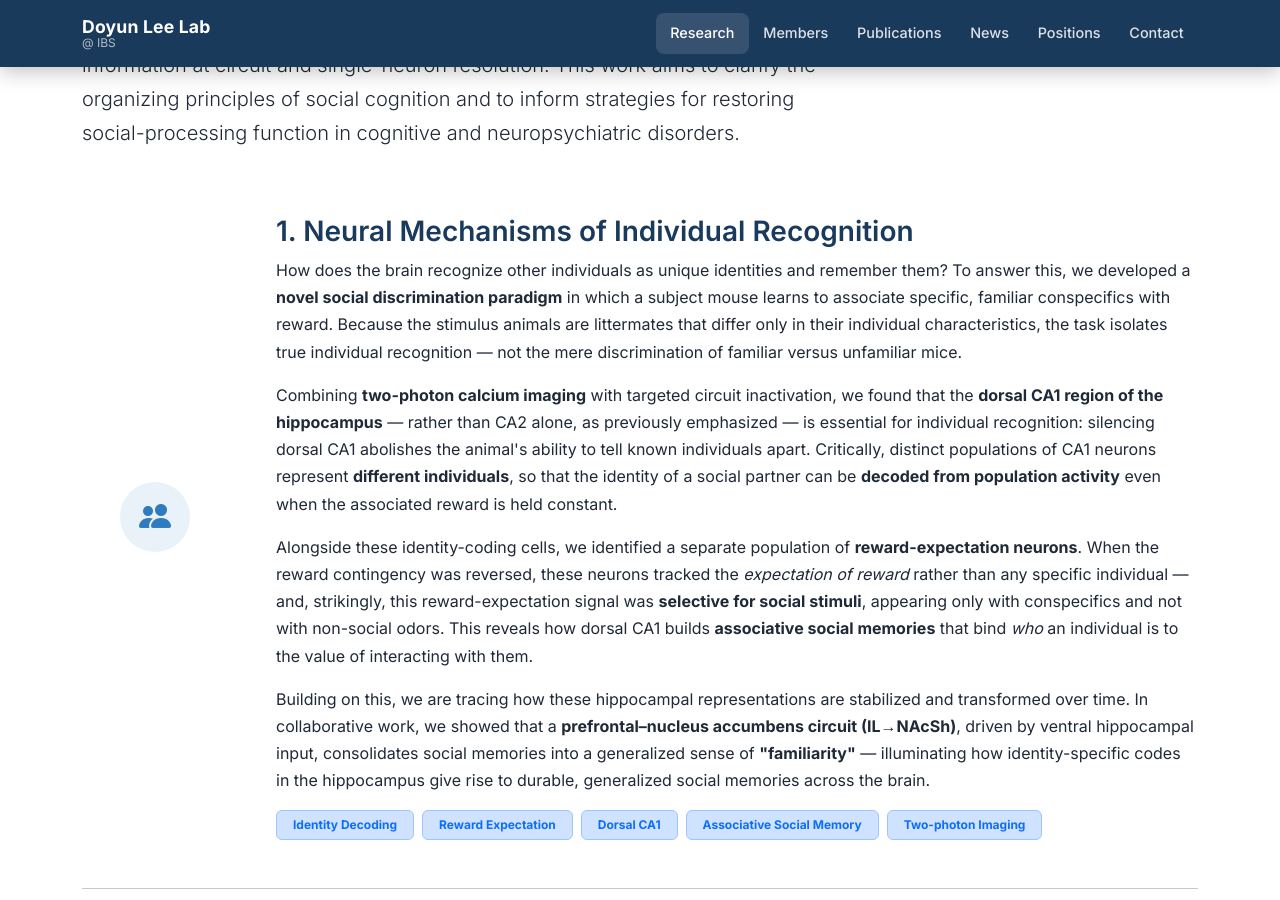
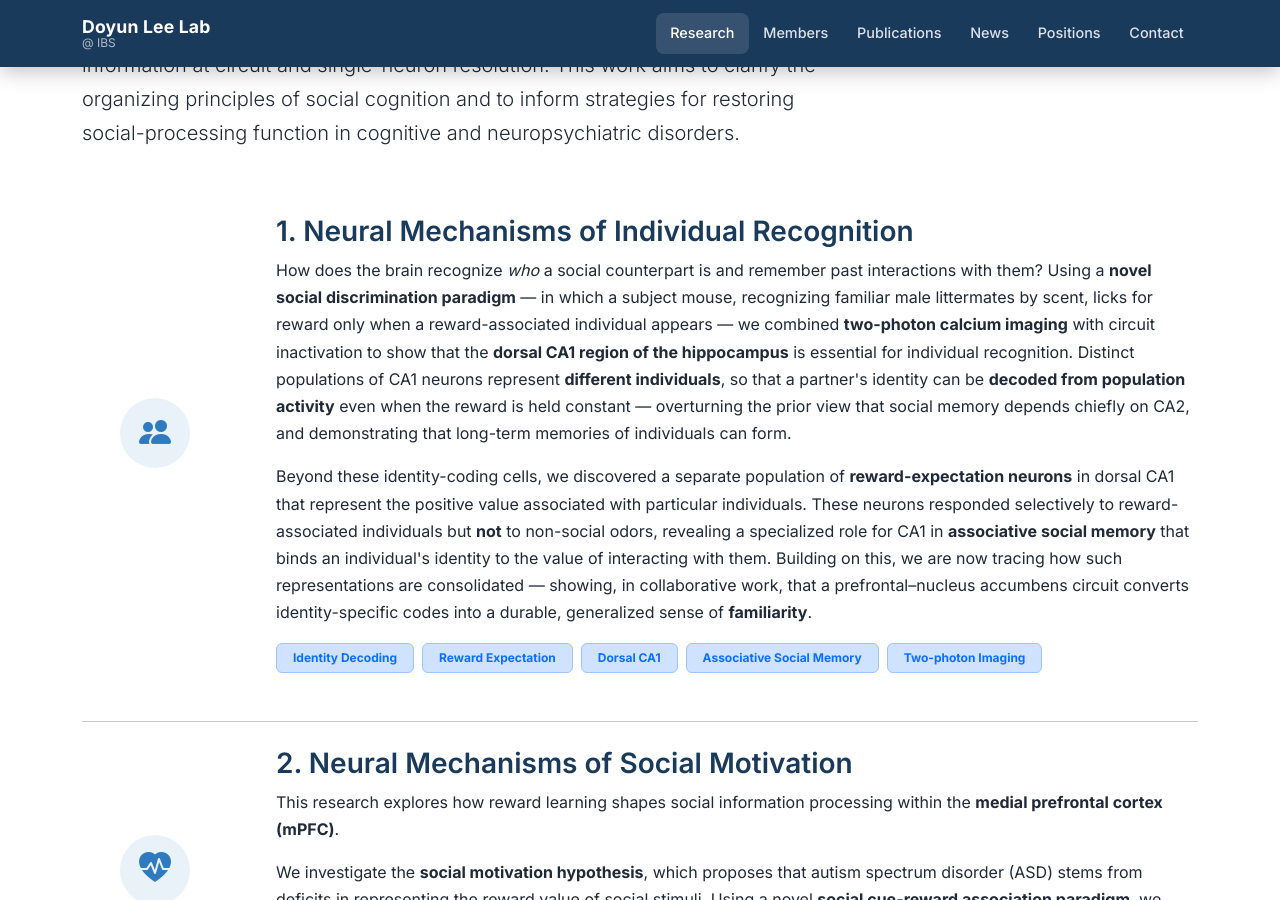
Before and after one commit to doyunleelab/doyunleelab.github.io, a Jekyll site: the page built from research/index.html, in a window 1280 px wide and 900 px high, scrolled down 449 px. Built offline with Jekyll 4.4.1, drawn with Linux system fonts in a browser that asks for light colours.

Commit message:
Refine and condense Research Area 1 on individual recognition
Rewrite the section based on the 2023 press release and tighten it to two
paragraphs, keeping identity decoding and reward-expectation neurons central.

Co-Authored-By: Claude Opus 4.8 <noreply@anthropic.com>

```diff
--- a/research/index.html
+++ b/research/index.html
@@ -30,38 +30,27 @@ subtitle: Understanding the neural basis of social cognition and perception
   <div class="col-lg-10">
     <h3>1. Neural Mechanisms of Individual Recognition</h3>
     <p>
-      How does the brain recognize other individuals as unique identities and remember
-      them? To answer this, we developed a <strong>novel social discrimination paradigm</strong>
-      in which a subject mouse learns to associate specific, familiar conspecifics with reward.
-      Because the stimulus animals are littermates that differ only in their individual
-      characteristics, the task isolates true individual recognition — not the mere
-      discrimination of familiar versus unfamiliar mice.
+      How does the brain recognize <em>who</em> a social counterpart is and remember past
+      interactions with them? Using a <strong>novel social discrimination paradigm</strong> — in
+      which a subject mouse, recognizing familiar male littermates by scent, licks for reward only
+      when a reward-associated individual appears — we combined <strong>two-photon calcium
+      imaging</strong> with circuit inactivation to show that the <strong>dorsal CA1 region of the
+      hippocampus</strong> is essential for individual recognition. Distinct populations of CA1
+      neurons represent <strong>different individuals</strong>, so that a partner's identity can be
+      <strong>decoded from population activity</strong> even when the reward is held constant —
+      overturning the prior view that social memory depends chiefly on CA2, and demonstrating that
+      long-term memories of individuals can form.
     </p>
     <p>
-      Combining <strong>two-photon calcium imaging</strong> with targeted circuit
-      inactivation, we found that the <strong>dorsal CA1 region of the hippocampus</strong> —
-      rather than CA2 alone, as previously emphasized — is essential for individual recognition:
-      silencing dorsal CA1 abolishes the animal's ability to tell known individuals apart.
-      Critically, distinct populations of CA1 neurons represent <strong>different individuals</strong>,
-      so that the identity of a social partner can be <strong>decoded from population activity</strong>
-      even when the associated reward is held constant.
-    </p>
-    <p>
-      Alongside these identity-coding cells, we identified a separate population of
-      <strong>reward-expectation neurons</strong>. When the reward contingency was reversed,
-      these neurons tracked the <em>expectation of reward</em> rather than any specific individual —
-      and, strikingly, this reward-expectation signal was <strong>selective for social stimuli</strong>,
-      appearing only with conspecifics and not with non-social odors. This reveals how dorsal CA1
-      builds <strong>associative social memories</strong> that bind <em>who</em> an individual is to
-      the value of interacting with them.
-    </p>
-    <p>
-      Building on this, we are tracing how these hippocampal representations are stabilized and
-      transformed over time. In collaborative work, we showed that a <strong>prefrontal–nucleus
-      accumbens circuit (IL&rarr;NAcSh)</strong>, driven by ventral hippocampal input, consolidates
-      social memories into a generalized sense of <strong>"familiarity"</strong> — illuminating how
-      identity-specific codes in the hippocampus give rise to durable, generalized social memories
-      across the brain.
+      Beyond these identity-coding cells, we discovered a separate population of
+      <strong>reward-expectation neurons</strong> in dorsal CA1 that represent the positive value
+      associated with particular individuals. These neurons responded selectively to
+      reward-associated individuals but <strong>not</strong> to non-social odors, revealing a
+      specialized role for CA1 in <strong>associative social memory</strong> that binds an
+      individual's identity to the value of interacting with them. Building on this, we are now
+      tracing how such representations are consolidated — showing, in collaborative work, that a
+      prefrontal–nucleus accumbens circuit converts identity-specific codes into a durable,
+      generalized sense of <strong>familiarity</strong>.
     </p>
     <div class="d-flex flex-wrap gap-2 mt-3">
       <span class="badge bg-primary-subtle text-primary border border-primary-subtle px-3 py-2">Identity Decoding</span>
```
